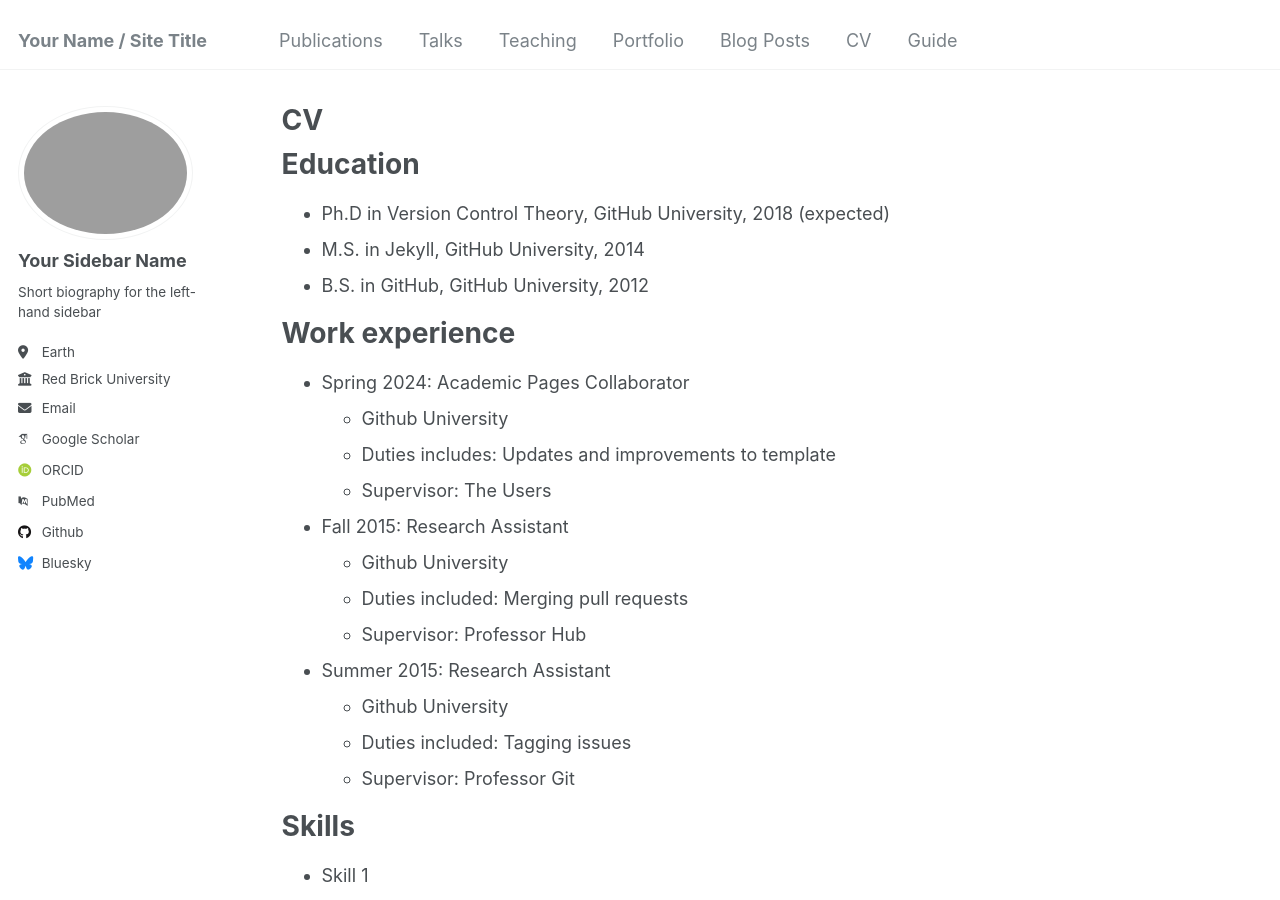
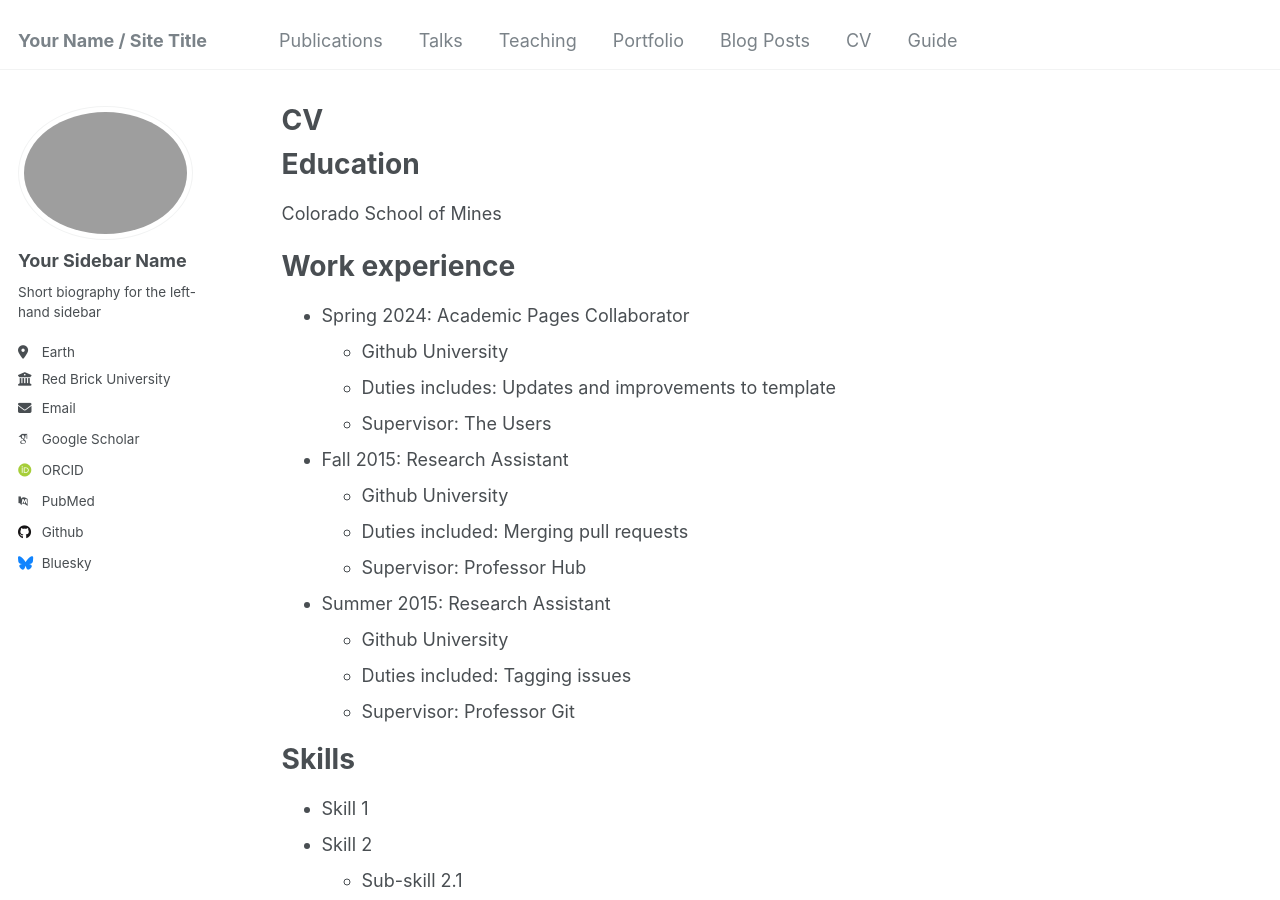
Before and after one commit to zcrennen/zcrennen.github.io, a Jekyll site: the page built from _pages/cv.md, in a window 1280 px wide and 900 px high. Built offline with Jekyll 4.4.1, drawn with Linux system fonts in a browser that asks for light colours; some web fonts are replaced.

Commit message:
test commit

```diff
--- a/_pages/cv.md
+++ b/_pages/cv.md
@@ -11,9 +11,7 @@ redirect_from:
 
 Education
 ======
-* Ph.D in Version Control Theory, GitHub University, 2018 (expected)
-* M.S. in Jekyll, GitHub University, 2014
-* B.S. in GitHub, GitHub University, 2012
+Colorado School of Mines
 
 Work experience
 ======
```
